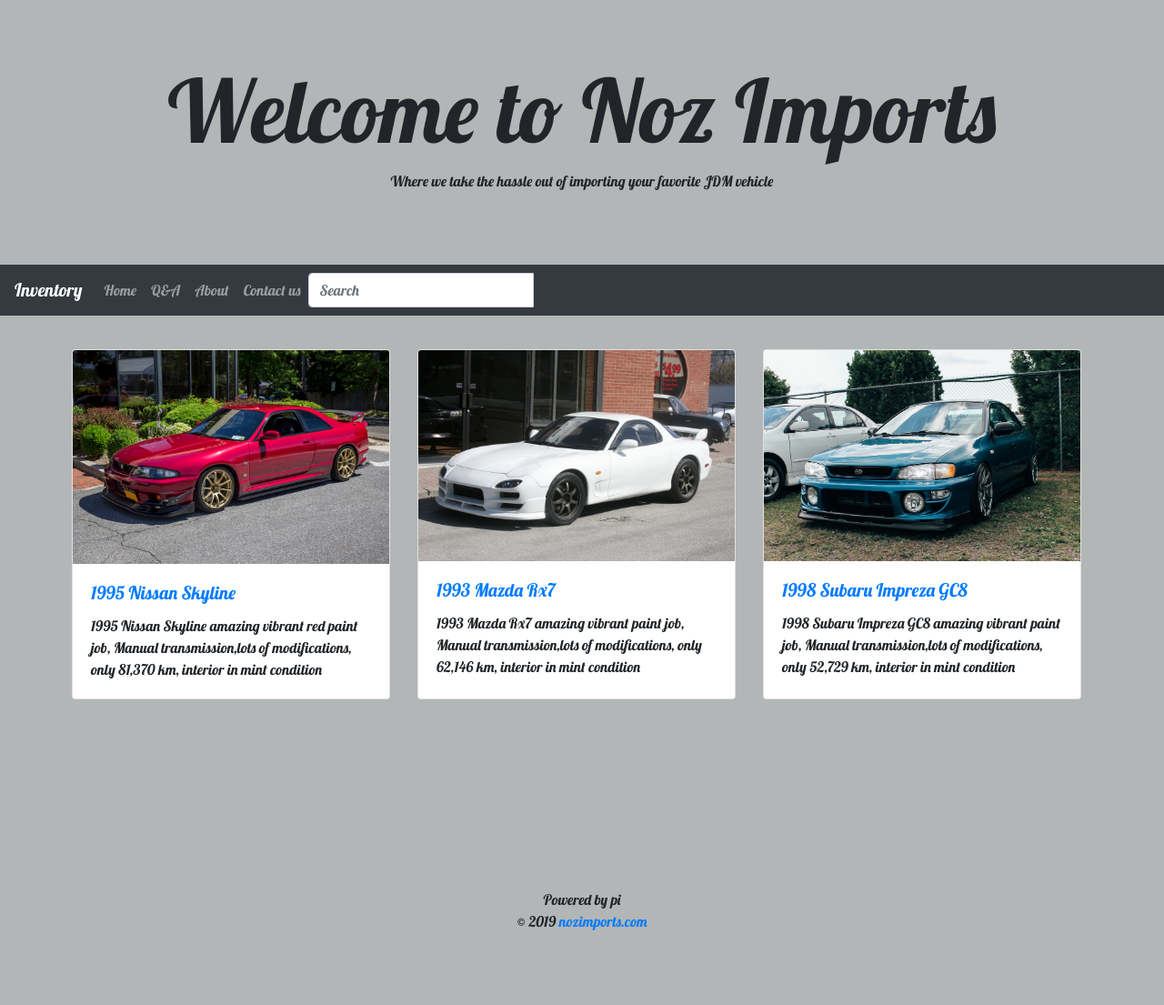
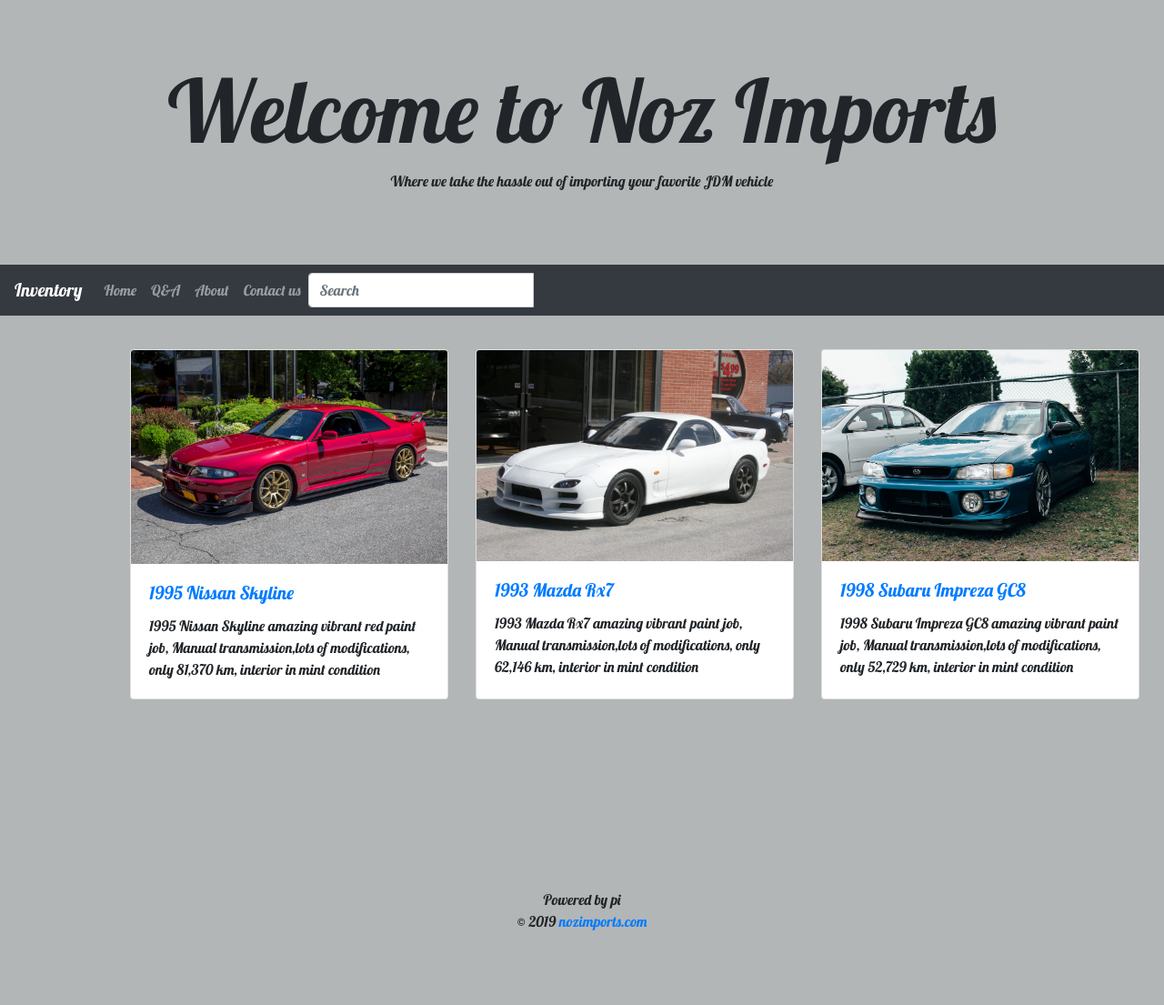
Before and after one commit to hkyinked/nozimports, a Jekyll site: the page inventory.html, which Jekyll copies as it is, in a window 1280 px wide. Shown: the whole page at 91% size. Built offline with Jekyll 4.4.1, drawn with Linux system fonts in a browser that asks for light colours.

Commit message:
updated inventory

```diff
--- a/inventory.html
+++ b/inventory.html
@@ -53,7 +53,7 @@
 
   #cards {
       margin-top: 1%;
-      margin-left: 5%;
+      margin-left: 10%;
       margin-right: 8%;
       margin-bottom: 10%;
   }
```
